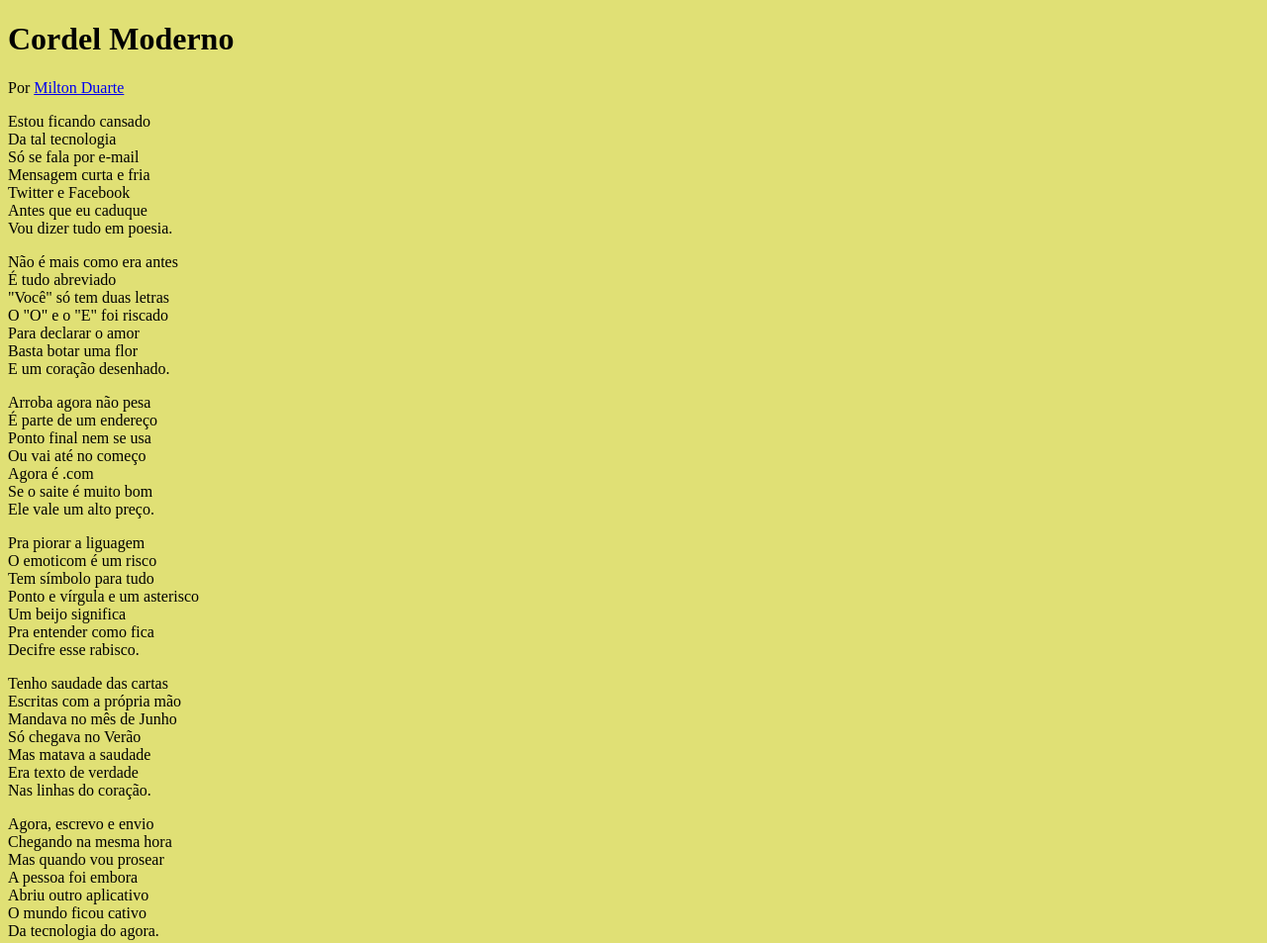
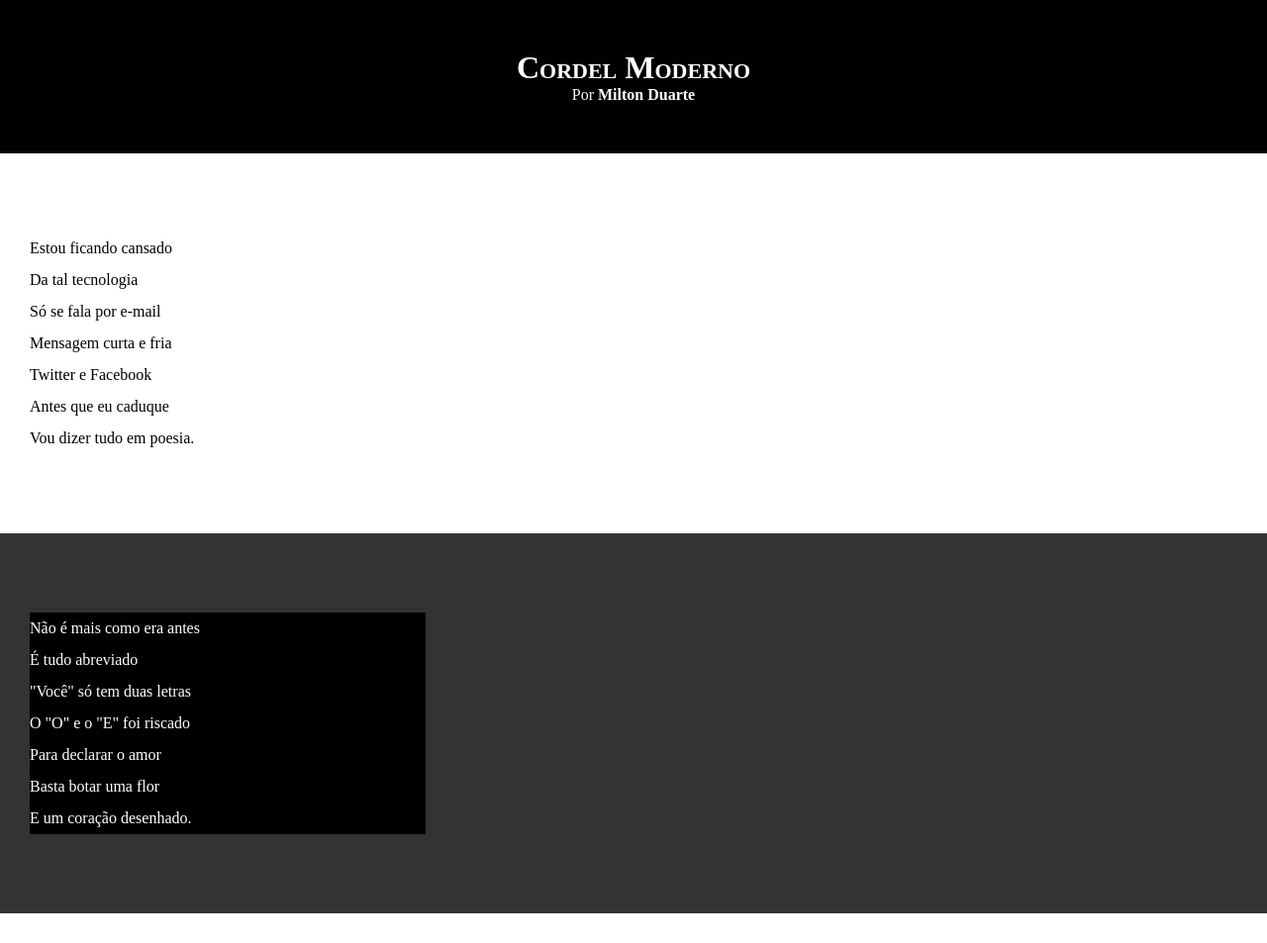
Before and after one commit to tiagojosemainka/html-css, a plain HTML site: page desafio/modulo 03/d012/index.html in a window 1280 px wide. Shown: the top 953 px of the page at 99% size. Drawn offline with Linux system fonts and the light colour scheme.

Commit message:
atualize estilos dos textos e blocos

```diff
--- a/desafio/modulo 03/d012/index.html
+++ b/desafio/modulo 03/d012/index.html
@@ -15,7 +15,7 @@
         <p>Por <a href="https://www.recantodasletras.com.br/poesias/3186743" target="_blank">Milton Duarte</a></p>
     </header>
 
-    <section>
+    <section class="normal">
         <p>
             Estou ficando cansado<br>
             Da tal tecnologia<br>
@@ -27,7 +27,7 @@
         </p>
     </section>
 
-    <section>
+    <section class="imagem">
         <p>
             Não é mais como era antes<br>
             É tudo abreviado<br>
@@ -39,7 +39,7 @@
         </p>
     </section>
 
-    <section>
+    <section class="normal">
         <p>
             Arroba agora não pesa<br>
             É parte de um endereço<br>
@@ -61,7 +61,7 @@
         </p>
     </section>
 
-    <section>
+    <section class="imagem">
         <p>
             Tenho saudade das cartas<br>
             Escritas com a própria mão<br>
@@ -73,7 +73,7 @@
         </p>
     </section>
 
-    <section>
+    <section class="normal">
         <p>
             Agora, escrevo e envio<br>
             Chegando na mesma hora<br>
--- a/desafio/modulo 03/d012/style.css
+++ b/desafio/modulo 03/d012/style.css
@@ -1,5 +1,68 @@
 @charset "UTF-8";
 
+* {
+    margin: 0px;
+    padding: 0px;
+}
+
+html,
 body {
-    background-color: rgba(213, 213, 67, 0.733);
+    min-height: 100vh;
+    background-color: darkgray;
 }
+
+header {
+    background-color: black;
+    color: white;
+    text-align: center;
+}
+
+header>h1 {
+    padding-top: 50px;
+    font-variant: small-caps;
+}
+
+header>p {
+    padding-bottom: 50px;
+}
+
+header a,
+footer a {
+    color: white;
+    text-decoration: none;
+    font-weight: bolder;
+}
+
+header a:hover,
+footer a:hover {
+    text-decoration: underline;
+}
+
+section {
+    padding-top: 10vh;
+    padding-bottom: 10vh;
+    line-height: 2em;
+    padding-left: 30px;
+}
+
+section.normal {
+    background-color: white;
+    color: black;
+}
+
+section.imagem>p {
+    width: 400px;
+    background-color: rgba(0, 0, 0, 253);
+}
+
+section.imagem {
+    background-color: rgb(51, 51, 51);
+    color: white;
+}
+
+footer {
+    background-color: black;
+    color: white;
+    text-align: center;
+    padding: 10px;
+}
```
